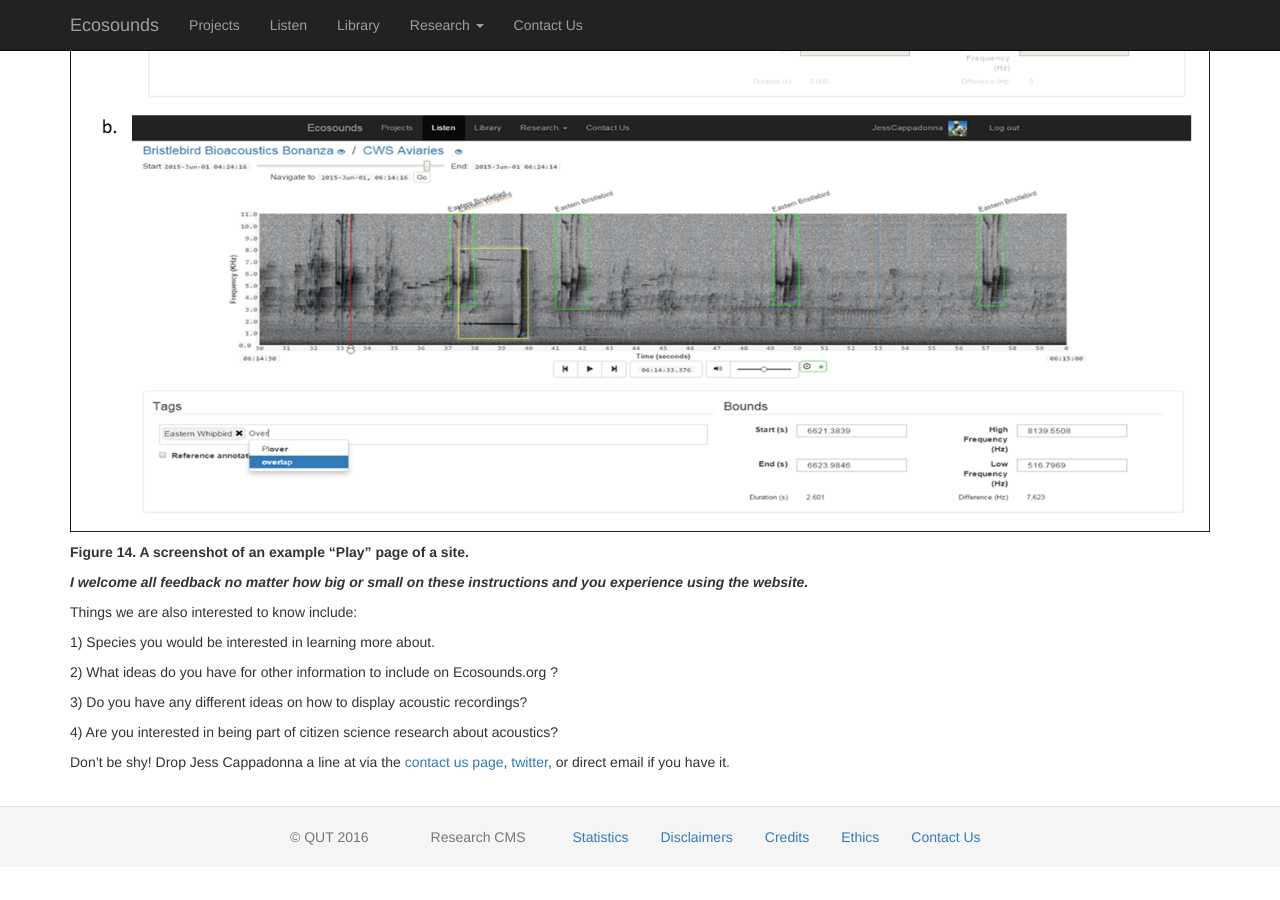
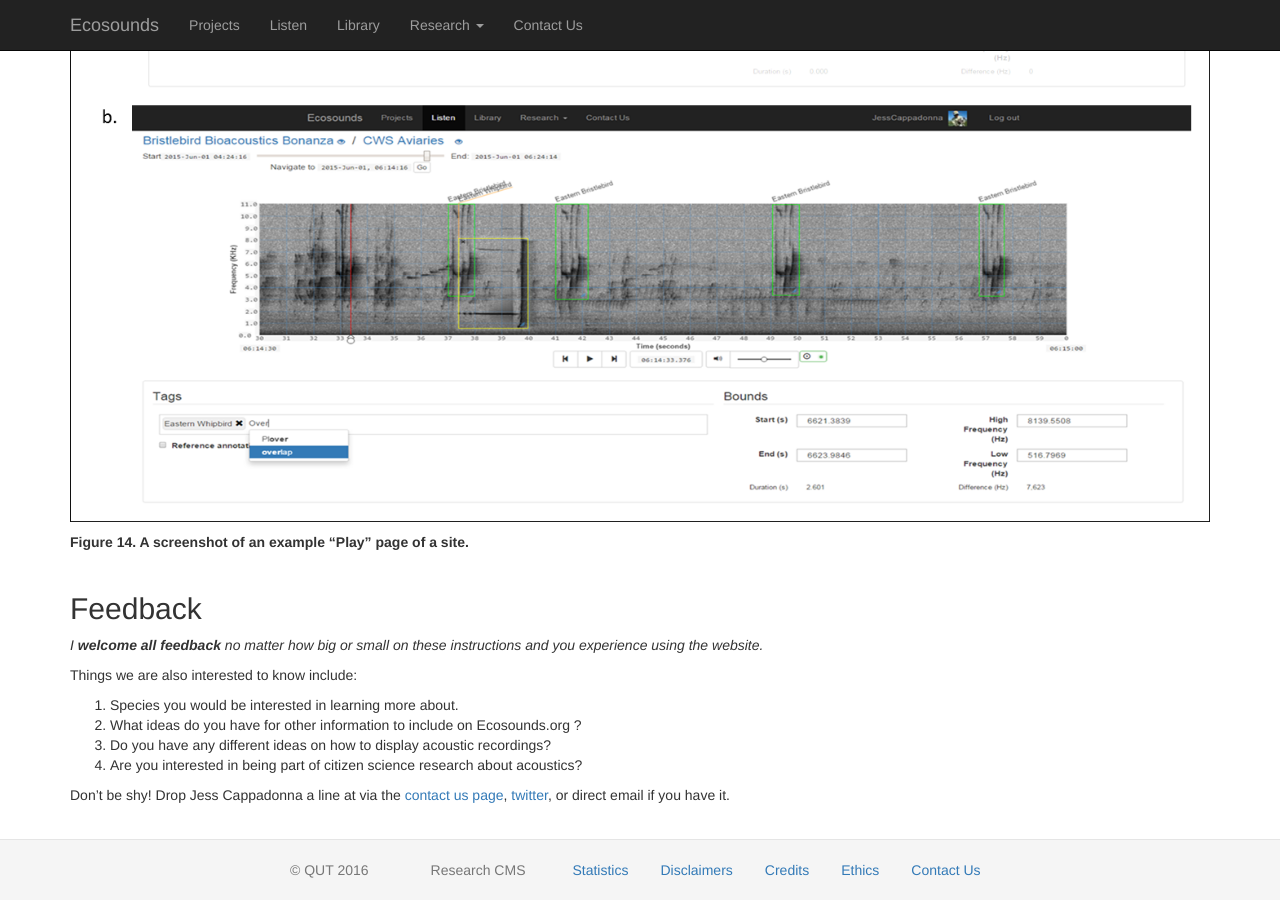
Before and after one commit to QutEcoacoustics/research-blog, a Jekyll site: the page built from help/website-instructions.md, in a window 1280 px wide and 900 px high, scrolled down 13465 px. Built offline with Jekyll 4.4.1, drawn with Linux system fonts in a browser that asks for light colours; nearby versions of some CDN libraries; before the commit the page ends 14332 px from its top, so only the background shows below that.

Commit message:
Fixed minor style and syntax errors

```diff
--- a/help/website-instructions.md
+++ b/help/website-instructions.md
@@ -30,15 +30,10 @@ Version 1.2
 Nature is complex, and often impacted by human encroachment. Ecologists work to understand ecosystem health and dynamics by employing a number of research techniques. Acoustic monitoring is one method of studying animals and habitat integrity.
 
 -   Count the number of species in an area
-
 -   Determine how many individuals of a species are in an area
-
 -   Find secretive, camouflaged, and/or threatened species
-
 -   Discover vocalisations and movement behaviours of species
-
 -   Evaluate changes in animal acoustics after an environmental disturbance
-
 -   Reveal acoustic patterns of a habitat over days, months, and years.
 
 
@@ -278,17 +273,16 @@ the more information we can learn together!
 
 **Figure 14. A screenshot of an example “Play” page of a site.**
 
-**_I welcome all feedback no matter how big or small on these instructions and you experience using the website._**
+## Feedback
+
+_I **welcome all feedback** no matter how big or small on these instructions and you experience using the website._
 
 Things we are also interested to know include:
 
-1) Species you would be interested in learning more about.
-
-2) What ideas do you have for other information to include on Ecosounds.org ?
-
-3) Do you have any different ideas on how to display acoustic recordings?
-
-4) Are you interested in being part of citizen science research about acoustics?
+1. Species you would be interested in learning more about.
+2. What ideas do you have for other information to include on Ecosounds.org ?
+3. Do you have any different ideas on how to display acoustic recordings?
+4. Are you interested in being part of citizen science research about acoustics?
 
 Don’t be shy! Drop Jess Cappadonna a line at via the [contact us page](https://www.ecosounds.org/contact_us), [twitter](https://twitter.com/JessCappadonna), or direct email if you have it.
 
```
